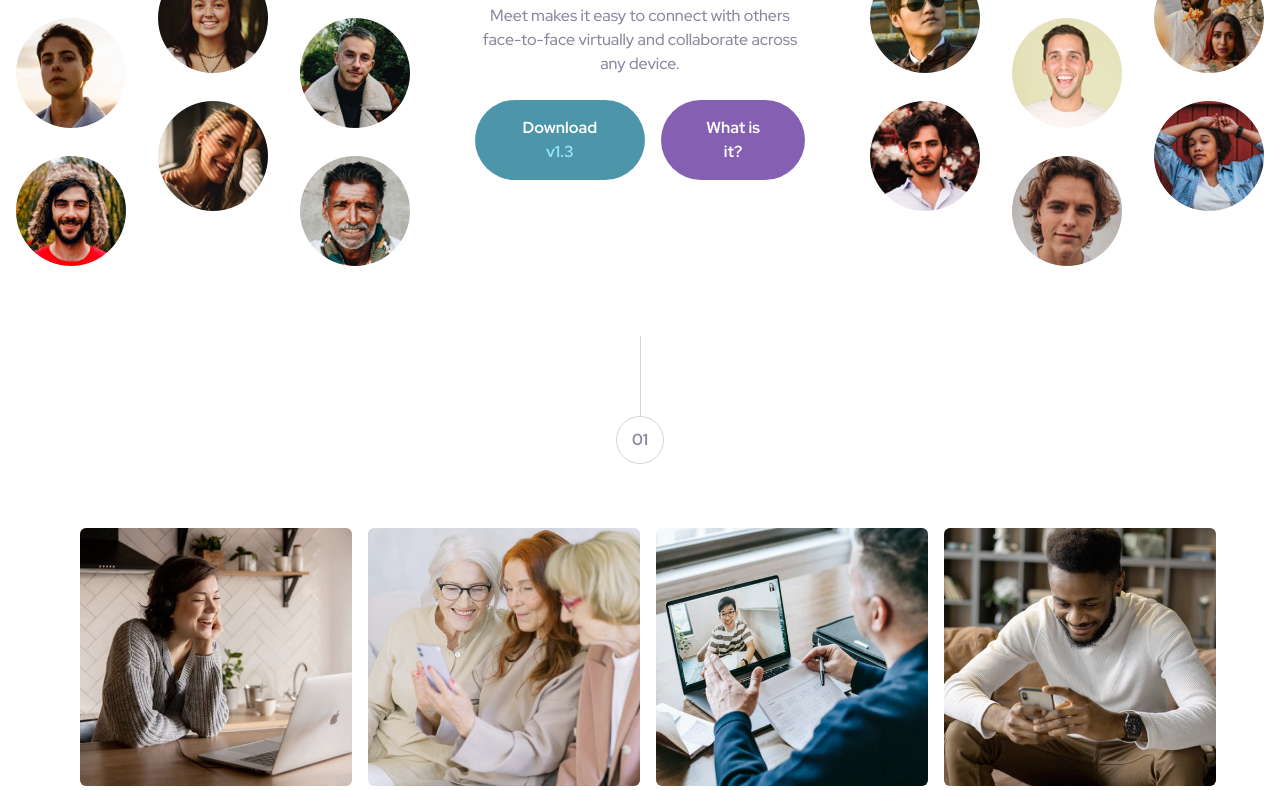
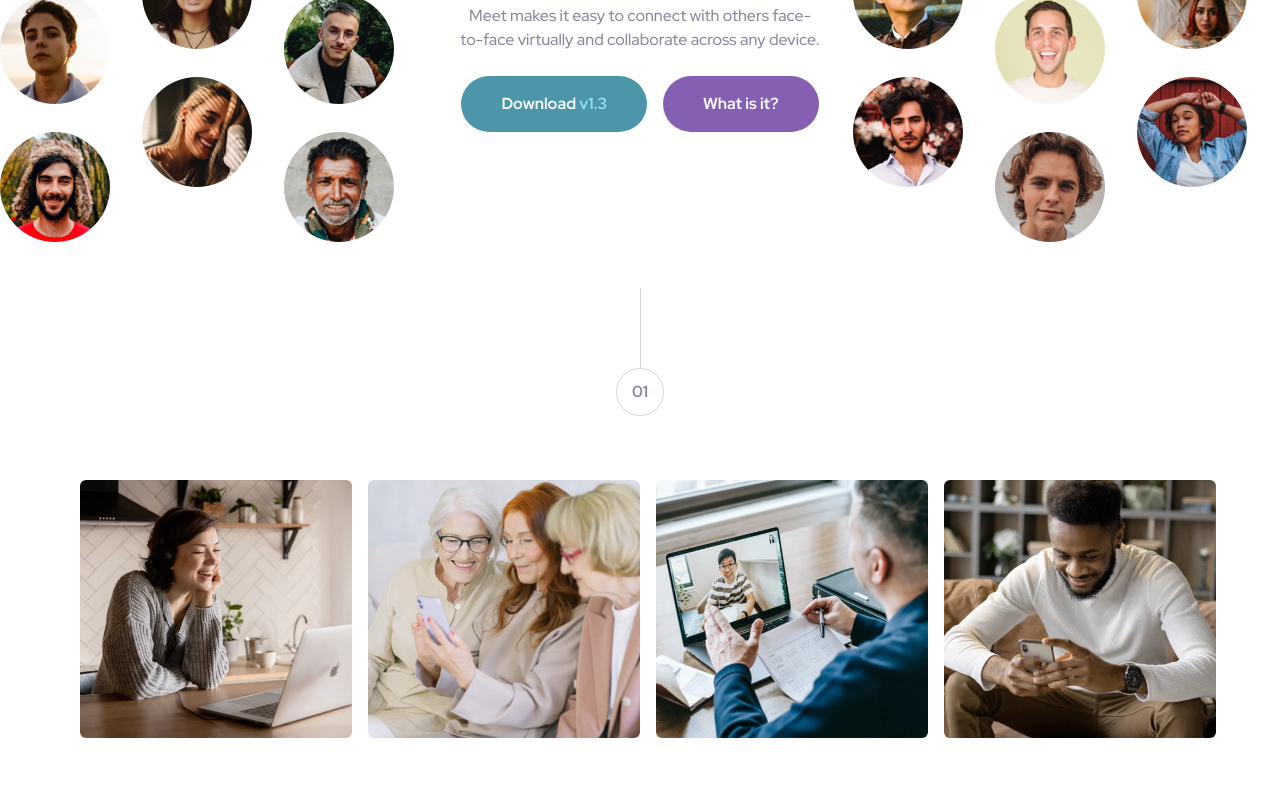
Before and after one commit to pauljomy/meet, a website built with Vite: page index.html in a window 1280 px wide. Shown: the part 248-1038 px from the top of the page. Built offline with nearby package versions, Linux system fonts and the light colour scheme.

Commit message:
not much

```diff
--- a/index.html
+++ b/index.html
@@ -9,9 +9,7 @@
     <img src="/src/assets/logo.svg" alt="Logo" class="mx-auto mt-12 my-16" />
 
     <div class="flex flex-col justify-center">
-      <div
-        class="grid grid-cols-2 gap-y-12 xl:grid-cols-3 justify-items-center"
-      >
+      <div class="grid grid-cols-2 gap-y-12 xl:grid-cols-3">
         <img
           src="/src/assets/desktop/image-hero-left.png"
           alt="Hero Image Left"
@@ -24,7 +22,7 @@
         />
 
         <div
-          class="text-center col-span-2 xl:order-2 xl:col-span-1 max-w-md mx-12"
+          class="text-center col-span-2 xl:order-2 xl:col-span-1 max-w-md mx-auto px-8"
         >
           <h1
             class="text-[2.5rem] font-black text-h1 leading-11 text-center tracking-normal mb-6"
```
